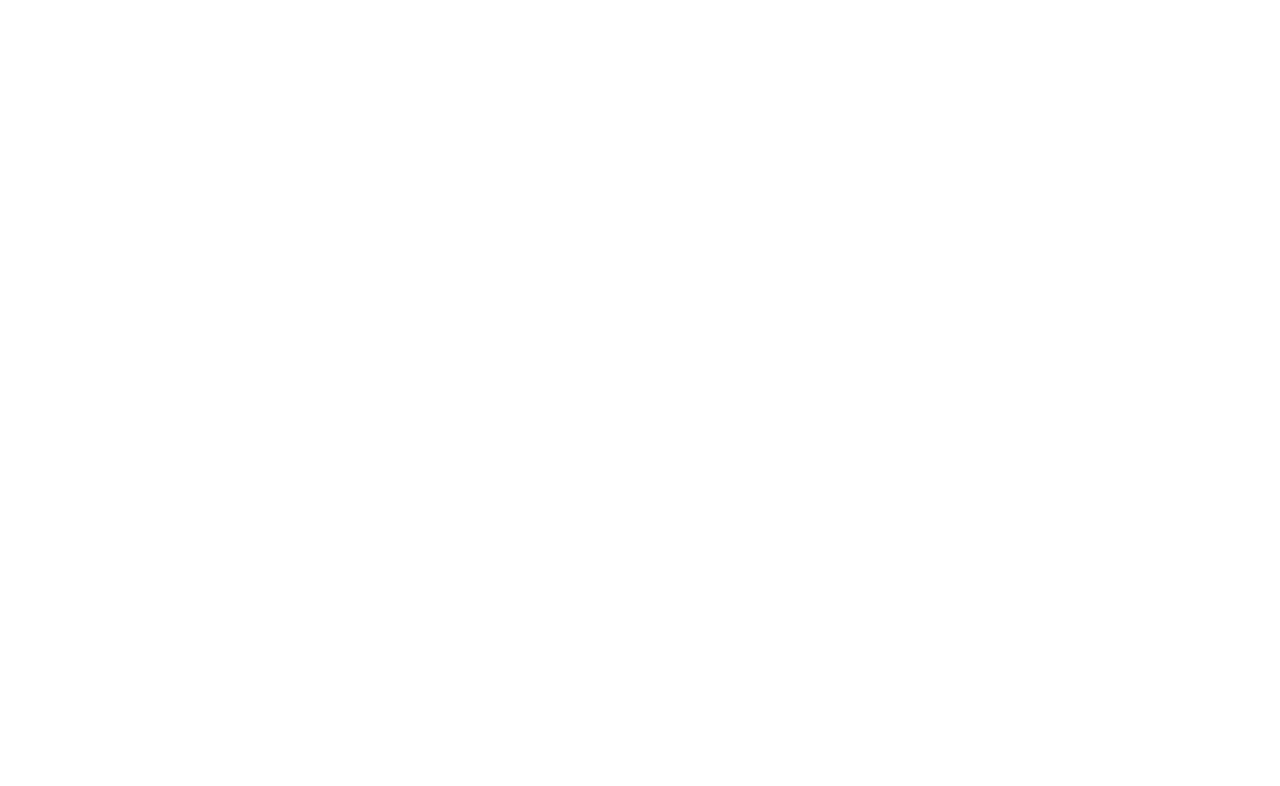
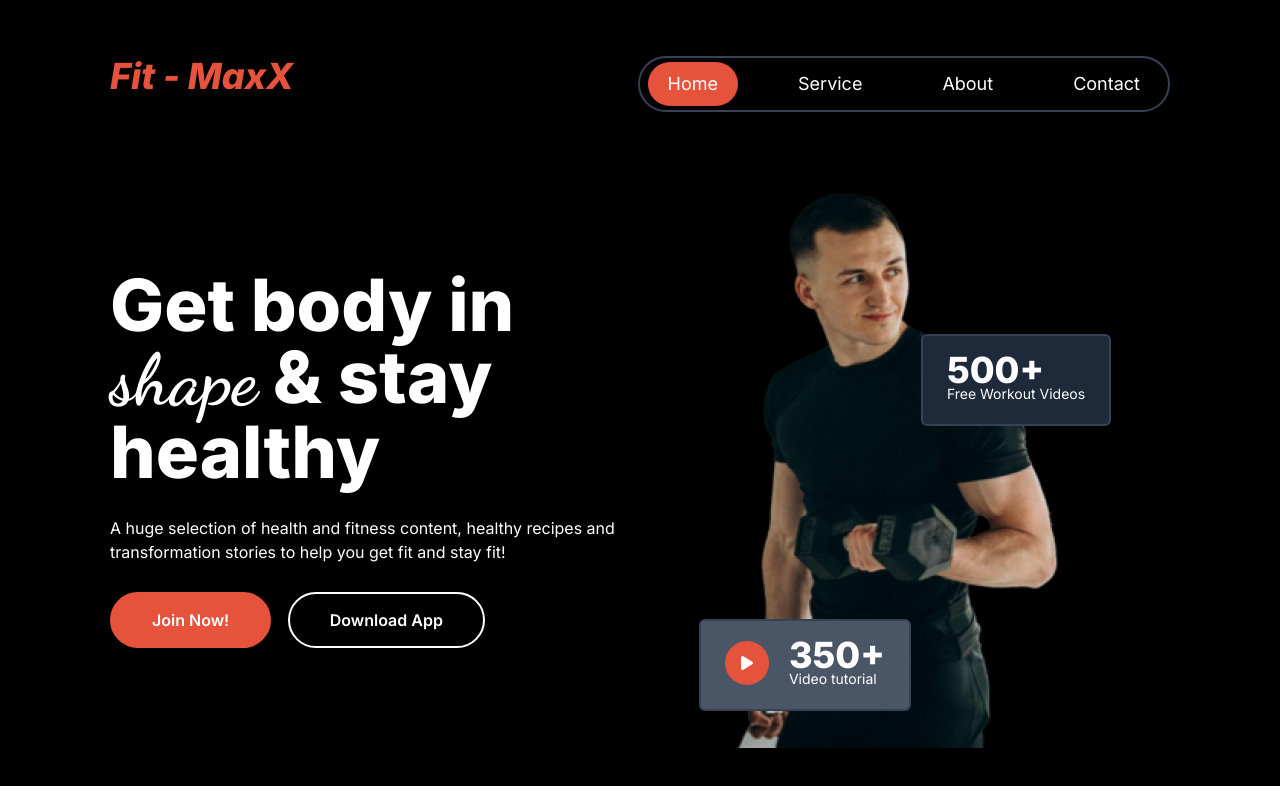
Before and after one commit to omarfaruk-dev/fit-maxx, a plain HTML site: page index.html in a window 1280 px wide. Drawn offline with nearby package versions, Linux system fonts and the light colour scheme.

Commit message:
header (navbar & hero section added

```diff
--- a/index.html
+++ b/index.html
@@ -2,18 +2,20 @@
 <html lang="en">
 
 <head>
-    <meta charset="UTF-8">
-    <meta name="viewport" content="width=device-width, initial-scale=1.0">
+    <meta charset="UTF-8" />
+    <meta name="viewport" content="width=device-width, initial-scale=1.0" />
     <title>Fit - Maxx | Get Fit Your Body & Mind</title>
-    <link rel="shortcut icon" href="images/favicon.ico" type="image/x-icon">
-    <link rel="preconnect" href="https://fonts.googleapis.com">
-    <link rel="preconnect" href="https://fonts.gstatic.com" crossorigin>
+    <link rel="shortcut icon" href="images/favicon.ico" type="image/x-icon" />
+    <link rel="preconnect" href="https://fonts.googleapis.com" />
+    <link rel="preconnect" href="https://fonts.gstatic.com" crossorigin />
     <link
         href="https://fonts.googleapis.com/css2?family=Dancing+Script:wght@400..700&family=Inter:ital,opsz,wght@0,14..32,100..900;1,14..32,100..900&display=swap"
-        rel="stylesheet">
+        rel="stylesheet" />
     <script src="https://unpkg.com/@tailwindcss/browser@4"></script>
+    <!-- font awesome -->
+    <script src="https://kit.fontawesome.com/2e60ef228e.js" crossorigin="anonymous"></script>
     <style>
-        @import url('https://fonts.googleapis.com/css2?family=Dancing+Script:wght@400..700&family=Inter:ital,opsz,wght@0,14..32,100..900;1,14..32,100..900&display=swap');
+        @import url("https://fonts.googleapis.com/css2?family=Dancing+Script:wght@400..700&family=Inter:ital,opsz,wght@0,14..32,100..900;1,14..32,100..900&display=swap");
 
         .font-inter {
             font-family: "Inter", serif;
@@ -25,8 +27,81 @@
     </style>
 </head>
 
-<body class="font-inter">
-
+<body class="font-inter bg-black text-white px-5 md:px-7 lg:py-">
+    <header class="max-w-[1060px] mx-auto rounded-full">
+        <!-- navbar -->
+        <nav class="flex justify-between my-14">
+            <h3 class="text-[#E6533C] text-4xl font-extrabold italic">
+                Fit - MaxX
+            </h3>
+            <ul
+                class="hidden sm:flex justify-between lg:gap-6 border-solid border-2 border-gray-700 rounded-4xl py-1 px-2 text-base lg:text-lg">
+                <li class="bg-[#E6533C] py-2 px-5 rounded-4xl mr-2">
+                    <a href="#">Home</a>
+                </li>
+                <li class="hover:bg-[#E6533C] py-2 px-5 rounded-4xl mx-2">
+                    <a href="#">Service</a>
+                </li>
+                <li class="hover:bg-[#E6533C] py-2 px-5 rounded-4xl mx-2">
+                    <a href="#">About</a>
+                </li>
+                <li class="hover:bg-[#E6533C] py-2 px-5 rounded-4xl ml-2">
+                    <a href="#">Contact</a>
+                </li>
+            </ul>
+            <div class="sm:hidden">
+                <svg xmlns="http://www.w3.org/2000/svg" fill="none" viewBox="0 0 24 24" stroke-width="1.5"
+                    stroke="currentColor" class="size-6">
+                    <path stroke-linecap="round" stroke-linejoin="round"
+                        d="M3.75 5.25h16.5m-16.5 4.5h16.5m-16.5 4.5h16.5m-16.5 4.5h16.5" />
+                </svg>
+            </div>
+        </nav>
+        <!-- hero section -->
+        <!-- hero container -->
+        <section class="grid grid-cols-1 lg:grid-cols-2 lg:items-center">
+            <!-- hero text -->
+            <div class="">
+                <h1 class="text-4xl md:text-7xl font-extrabold">
+                    Get body in <br />
+                    <span class="font-dancing">shape</span> & stay <br />
+                    healthy
+                </h1>
+                <p class="my-7">
+                    A huge selection of health and fitness content, healthy recipes and
+                    <br />
+                    transformation stories to help you get fit and stay fit!
+                </p>
+                <button
+                    class="font-semibold leading-5 bg-[#E6533C] border-2 border-[#E6533C] py-4 px-10 rounded-4xl hover:bg-transparent hover:border-2 hover:border-white mr-3 mb-3 md:mb-0">
+                    Join Now!
+                </button>
+                <button
+                    class="font-semibold leading-5 bg-transparent border-2 border-white py-4 px-10 rounded-4xl hover:bg-[#E6533C] hover:border-2 hover:border-[#E6533C]">
+                    Download App
+                </button>
+            </div>
+            <!-- hero img -->
+            <div class="relative mt-12 md:mt-24 lg:mt-0">
+                <img class="w-full md:w-2/4 lg:w-auto mx-auto" src="images/hero.png" alt="Hero image" />
+                <div
+                    class="absolute right-1/9 md:right-2/9 lg:right-1/9 top-1/8 md:top-1/5 lg:top-2/7 bg-gray-800 py-3 md:py-5 px-5 md:px-6 border-2 border-gray-700 rounded-md inline-block">
+                    <h4 class="text-3xl md:text-4xl font-extrabold leading-7">500+</h4>
+                    <p class="text-[0.56rem] md:text-sm">Free Workout Videos</p>
+                </div>
+                <div
+                    class="absolute left-1/9 top-5/9 md:left-2/9 md:top-3/5 lg:left-1/9 lg:top-7/9 bg-gray-600 py-3 md:py-5 px-5 md:px-6 border-2 border-gray-700 rounded-md inline-block">
+                    <div class="flex gap-5">
+                        <div><i class="fa-solid fa-play bg-[#E6533C] px-4 py-3.5 rounded-full flex flex-row"></i></div>
+                    <div>
+                        <h4 class="text-3xl md:text-4xl font-extrabold leading-7">350+</h4>
+                        <p class="text-[0.56rem] md:text-sm">Video tutorial</p>
+                    </div>
+                    </div>
+                </div>
+            </div>
+        </section>
+    </header>
 </body>
 
 </html>
```
